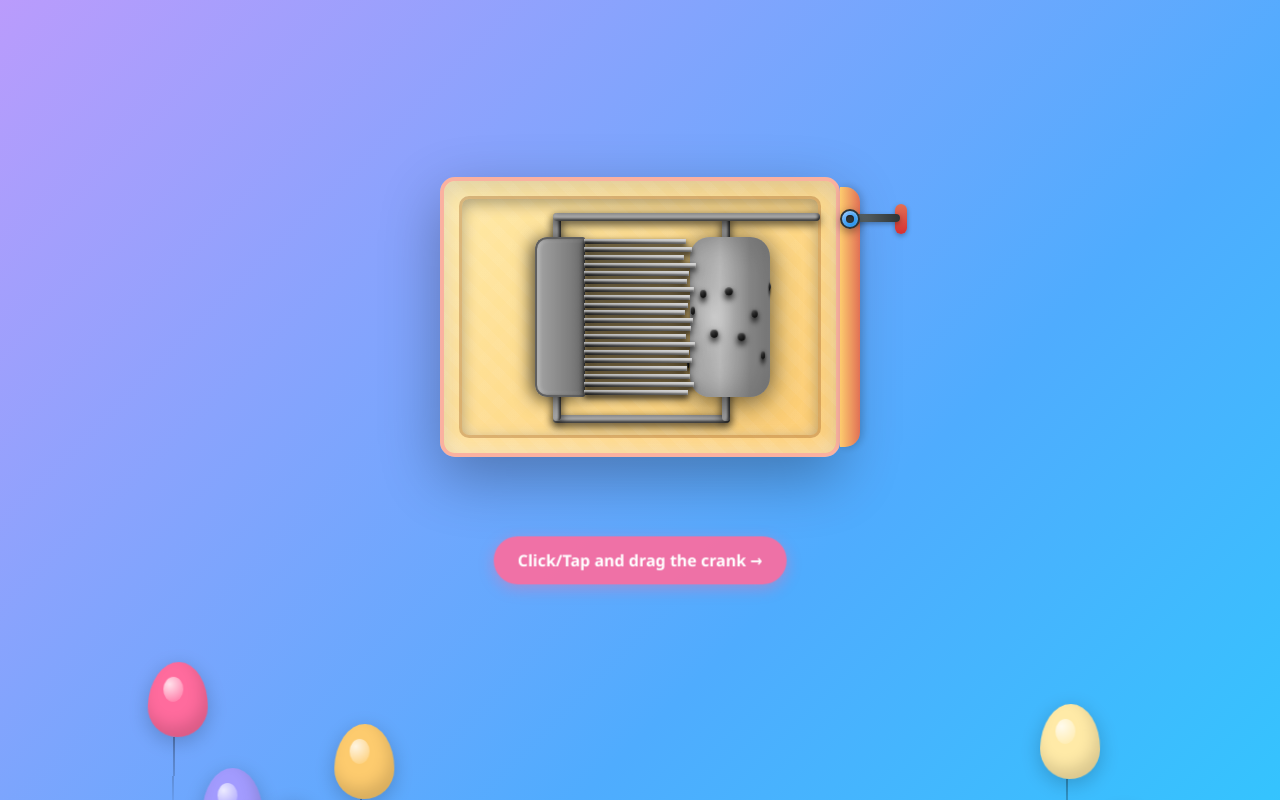
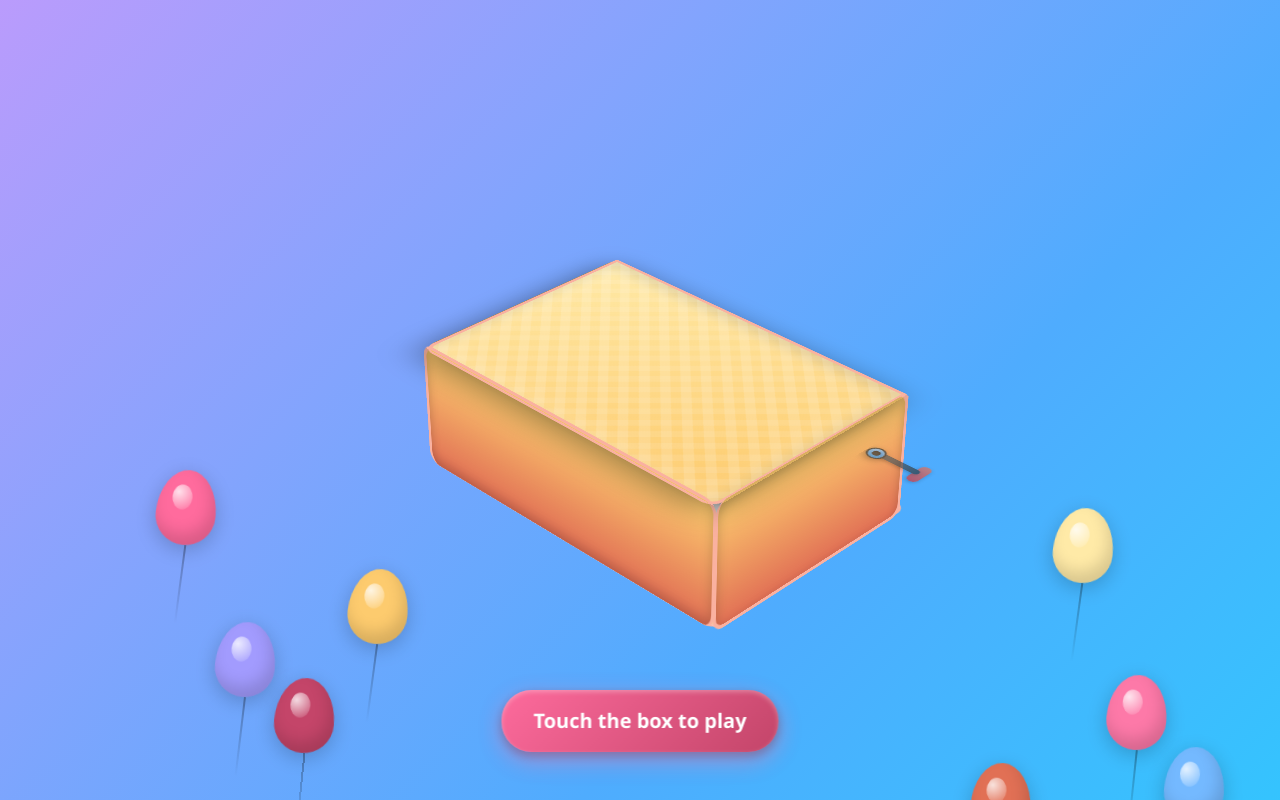
Before and after one commit to shivaniamb/shivaniamb.github.io, a React (Vite) app: page / in a window 1280 px wide. Built offline with nearby package versions, Linux system fonts and the light colour scheme.

Commit message:
implement reverse rotation

```diff
--- a/src/App.jsx
+++ b/src/App.jsx
@@ -10,11 +10,13 @@ function App() {
   const [selectedSong, setSelectedSong] = useState('hbd');
   const [triggerPopper, setTriggerPopper] = useState(false);
   const [gearHit, setGearHit] = useState(0);
+  const [drumRotationDirection, setDrumRotationDirection] = useState(1);
   const wasPlayingRef = useRef(false);
 
   // Callback when a note is played
-  const handleNotePlayed = () => {
+  const handleNotePlayed = (isForward) => {
     setGearHit(prev => prev + 1);
+    setDrumRotationDirection(isForward ? 1 : -1);
   };
 
   const { isLoaded, isPlaying, handleRotation } = useAudioController(handleNotePlayed);
@@ -44,6 +46,7 @@ function App() {
           onRotate={handleRotation}
           isPlaying={isPlaying}
           gearHit={gearHit}
+          drumRotationDirection={drumRotationDirection}
         />
 
         {!isLoaded && (
--- a/src/components/MusicBox.css
+++ b/src/components/MusicBox.css
@@ -1,9 +1,9 @@
 .music-box-container {
   display: flex;
   justify-content: center;
-  align-items: center;
+  align-items: flex-end;
   min-height: 80vh;
-  perspective: 1000px;
+  perspective: 2000px;
 }
 
 .music-box {
@@ -11,31 +11,46 @@
   width: 400px;
   height: 350px;
   transform-style: preserve-3d;
+  transition: transform 1.5s ease-in-out;
+}
+
+/* Isometric intro view - shows 3D box from angle */
+.music-box.intro-view {
+  transform: rotateX(60deg) rotateY(0deg) rotate(45deg);
+}
+
+/* Top-down view - looks straight down into box */
+.music-box.top-view {
+  transform: rotateX(10deg) rotateY(0deg);
 }
 
 .box-body {
   position: relative;
-  width: 100%;
+  width: 400px;
   height: 280px;
+  transform-style: preserve-3d;
 }
 
+/* Bottom face - floor of box where mechanism sits */
 .box-front {
   position: absolute;
-  width: 100%;
-  height: 100%;
+  width: 400px;
+  height: 280px;
+  left: 0;
+  top: 0;
   background: linear-gradient(135deg, #ffeaa7 0%, #fdcb6e 100%);
   border-radius: 15px;
   box-shadow:
-    0 20px 60px rgba(0, 0, 0, 0.3),
     inset 0 0 40px rgba(255, 255, 255, 0.3),
-    inset 0 8px 20px rgba(0, 0, 0, 0.15),
-    inset 0 -8px 15px rgba(255, 255, 255, 0.2);
+    inset 0 8px 20px rgba(0, 0, 0, 0.15);
   border: 4px solid #fab1a0;
   display: flex;
   flex-direction: column;
   justify-content: center;
   align-items: center;
-  overflow: hidden;
+  overflow: visible;
+  transform-style: preserve-3d;
+  transform: translateZ(0px);
 }
 
 .box-front::before {
@@ -60,9 +75,8 @@
   left: 0;
   right: 0;
   bottom: 0;
-  background-image:
-    repeating-linear-gradient(45deg, transparent, transparent 10px, rgba(255, 255, 255, 0.1) 10px, rgba(255, 255, 255, 0.1) 20px),
-    repeating-linear-gradient(-45deg, transparent, transparent 10px, rgba(255, 255, 255, 0.05) 10px, rgba(255, 255, 255, 0.05) 20px);
+  background-image: repeating-linear-gradient(45deg, transparent, transparent 10px, rgb(255 255 255 / 30%) 10px, rgb(255 255 255 /0.3) 20px),
+                    repeating-linear-gradient(-45deg, transparent, transparent 10px, rgba(255, 255, 255, 0.2) 10px, rgba(255, 255, 255, 0.2) 20px);
   opacity: 0.5;
 }
 
@@ -80,24 +94,114 @@
   backdrop-filter: blur(5px);
 }
 
+/* Front wall - extends up from front edge of bottom */
 .box-side {
   position: absolute;
-  right: -20px;
-  top: 10px;
-  width: 20px;
-  height: 260px;
-  background: linear-gradient(90deg, #fdcb6e 0%, #e17055 100%);
-  border-radius: 0 15px 15px 0;
-  box-shadow: 2px 0 10px rgba(0, 0, 0, 0.2);
+  width: 400px;
+  height: 140px;
+  left: 0px;
+  top: 12px;
+  background: linear-gradient(to bottom, #fdcb6e, #e17055);
+  border: 4px solid #fab1a0;
+  border-bottom: none;
+  border-radius: 0 0 15px 15px;
+  box-shadow: inset 0 -5px 15px rgba(0, 0, 0, 0.2);
+  transform-origin: top center;
+  transform: rotateX(-90deg) translateY(-134px);
+}
+
+/* Left wall - extends up from left edge of bottom */
+.box-left {
+  position: absolute;
+  width: 135px;
+  height: 272px;
+  left: 1px;
+  top: 8px;
+  background: linear-gradient(to right, #e17055, #fdcb6e);
+  border: 4px solid #fab1a0;
+  border-right: none;
+  border-radius: 15px;
+  box-shadow: inset -5px 0 15px rgba(0, 0, 0, 0.2);
+  transform-origin: left center;
+  transform: rotateY(-90deg) translateX(0px);
+}
+
+/* Right wall - extends up from right edge of bottom */
+.box-bottom {
+  position: absolute;
+  width: 142px;
+  height: 270px;
+  right: 1px;
+  top: 11px;
+  background: linear-gradient(to left, #e17055, #fdcb6e);
+  border: 4px solid #fab1a0;
+  border-left: none;
+  border-radius: 15px;
+  box-shadow: inset 5px 0 15px rgba(0, 0, 0, 0.2);
+  transform-origin: right center;
+  transform: rotateY(90deg) translateX(4px);
+}
+
+/* Back wall - extends up from back edge of bottom */
+.box-back {
+  position: absolute;
+  width: 400px;
+  height: 140px;
+  left: 0;
+  bottom: 0;
+  background: linear-gradient(to top, #fdcb6e, #e17055);
+  border: 4px solid #fab1a0;
+  border-top: none;
+  border-radius: 15px;
+  box-shadow: inset 0 5px 15px rgba(0, 0, 0, 0.2);
+  transform-origin: bottom center;
+  transform: rotateX(90deg) translateY(140px);
+}
+
+/* Music Box Lid - sits on top of box, hinges from back */
+.box-lid {
+  position: absolute;
+  width: 396px;
+  height: 271px;
+  left: 2px;
+  top: 12px;
+  transform-origin: top center;
+  transform-style: preserve-3d;
+  z-index: 10;
+  transition: transform 1.2s ease-in-out;
+  transform: translateZ(135px);
+}
+
+.box-lid.opening {
+  transform: translateZ(135px) rotateX(130deg);
+}
+
+.box-lid.hidden {
+  display: none;
+}
+
+.lid-surface {
+  position: absolute;
+  width: 100%;
+  height: 100%;
+  background: linear-gradient(135deg, #ffeaa7 0%, #fdcb6e 100%);
+  border-radius: 0 0 15px 15px;
+  box-shadow:
+    0 10px 40px rgba(0, 0, 0, 0.4),
+    inset 0 0 40px rgba(255, 255, 255, 0.3),
+    inset 0 8px 20px rgba(0, 0, 0, 0.15);
+  border: 4px solid #fab1a0;
+  overflow: hidden;
+  transform-style: preserve-3d;
 }
 
 .crank {
   position: absolute;
   right: -80px;
-  top: -8px;
+  top: 20px;
   transform-origin: 30px center;
   cursor: grab;
-  transition: filter 0.2s;
+  transition: filter 0.2s, transform 1.5s ease-in-out, right 1.5s ease-in-out;
   width: 100px;
   height: 100px;
   z-index: 99;
@@ -204,7 +308,7 @@
   position: absolute;
   top: 50%;
   left: 50%;
-  transform: translate(-50%, -50%) translateZ(-20px);
+  transform: translate(-50%, -50%);
   width: 250px;
   height: 180px;
   opacity: 1;
@@ -447,11 +551,73 @@
   75% { transform: translateX(1px); }
 }
 
+/* Touch prompt for intro view */
+.touch-prompt {
+  position: absolute;
+  bottom: -80px;
+  left: 50%;
+  transform: translateX(-50%);
+  background: linear-gradient(135deg, #ff6b9d 0%, #c44569 100%);
+  color: white;
+  padding: 16px 32px;
+  border-radius: 30px;
+  font-size: 20px;
+  font-weight: 700;
+  white-space: nowrap;
+  box-shadow:
+    0 8px 25px rgba(255, 107, 157, 0.5),
+    0 4px 10px rgba(0, 0, 0, 0.3),
+    inset 0 2px 5px rgba(255, 255, 255, 0.3);
+  animation: pulse 2s ease-in-out infinite;
+  z-index: 1000;
+  cursor: pointer;
+  transition: opacity 0.5s ease-in-out;
+}
+
+.touch-prompt.fade-out {
+  opacity: 0;
+}
+
+@keyframes pulse {
+  0%, 100% {
+    transform: translateX(-50%) scale(1);
+    box-shadow:
+      0 8px 25px rgba(255, 107, 157, 0.5),
+      0 4px 10px rgba(0, 0, 0, 0.3),
+      inset 0 2px 5px rgba(255, 255, 255, 0.3);
+  }
+  50% {
+    transform: translateX(-50%) scale(1.05);
+    box-shadow:
+      0 10px 30px rgba(255, 107, 157, 0.7),
+      0 6px 15px rgba(0, 0, 0, 0.4),
+      inset 0 2px 5px rgba(255, 255, 255, 0.4);
+  }
+}
+
 /* Mobile responsive styles */
 @media (max-width: 768px) {
+  .music-box-container {
+    align-items: center;
+  }
   .music-box {
-    width: 90vw;
-    max-width: 350px;
-    transform: scale(0.85);
+    /* width: 100vw; */
+    transform: scale(0.75);
+    top: 100px;
+    left: -15px;
+
+    &.intro-view {
+      transform: scale(0.75) rotateX(60deg) rotateY(0deg) rotate(45deg);
+    }
+
+    &.top-view {
+      transform: scale(0.75) rotateX(15deg) rotateY(0deg);
+    }
+  }
+
+  .touch-prompt {
+    font-size: 18px;
+    padding: 14px 28px;
+    bottom: -70px;
   }
 }
--- a/src/components/MusicBox.jsx
+++ b/src/components/MusicBox.jsx
@@ -1,10 +1,13 @@
 import { useState, useRef, useEffect } from 'react';
 import './MusicBox.css';
 
-const MusicBox = ({ onRotate, isPlaying, gearHit }) => {
+const MusicBox = ({ onRotate, isPlaying, gearHit, drumRotationDirection }) => {
   const [rotation, setRotation] = useState(0);
   const [isDragging, setIsDragging] = useState(false);
   const [cylinderRotation, setCylinderRotation] = useState(0);
+  const [isIntroView, setIsIntroView] = useState(true);
+  const [isTransitioning, setIsTransitioning] = useState(false);
+  const [isLidOpen, setIsLidOpen] = useState(false);
   const crankRef = useRef(null);
   const lastAngleRef = useRef(0);
   const animationFrameRef = useRef(null);
@@ -26,16 +29,32 @@ const MusicBox = ({ onRotate, isPlaying, gearHit }) => {
   };
 
   const handleMouseDown = (e) => {
+    if (isIntroView || isTransitioning) return;
     e.preventDefault();
     setIsDragging(true);
     lastAngleRef.current = calculateAngle(e.clientX, e.clientY);
   };
 
   const handleTouchStart = (e) => {
-    e.preventDefault();
+    if (isIntroView || isTransitioning) return;
+    if (e.cancelable) e.preventDefault();
     setIsDragging(true);
     const touch = e.touches[0];
     lastAngleRef.current = calculateAngle(touch.clientX, touch.clientY);
+  };
+
+  const handleIntroClick = () => {
+    if (isTransitioning) return;
+    setIsTransitioning(true);
+    setIsLidOpen(true);
+
+    // Start view transition immediately
+    setIsIntroView(false);
+
+    // Complete transition after animation duration
+    setTimeout(() => {
+      setIsTransitioning(false);
+    }, 1500);
   };
 
   const handleMouseMove = (e) => {
@@ -50,9 +69,9 @@ const MusicBox = ({ onRotate, isPlaying, gearHit }) => {
 
     setRotation((prev) => prev + delta);
 
-    // Notify parent about rotation
+    // Notify parent about rotation (with direction)
     if (onRotate && Math.abs(delta) > 0.5) {
-      onRotate(Math.abs(delta));
+      onRotate(delta);
     }
 
     lastAngleRef.current = currentAngle;
@@ -72,9 +91,9 @@ const MusicBox = ({ onRotate, isPlaying, gearHit }) => {
 
     setRotation((prev) => prev + delta);
 
-    // Notify parent about rotation
+    // Notify parent about rotation (with direction)
     if (onRotate && Math.abs(delta) > 0.5) {
-      onRotate(Math.abs(delta));
+      onRotate(delta);
     }
 
     lastAngleRef.current = currentAngle;
@@ -87,6 +106,19 @@ const MusicBox = ({ onRotate, isPlaying, gearHit }) => {
   const handleTouchEnd = () => {
     setIsDragging(false);
   };
+
+  useEffect(() => {
+    const crankElement = crankRef.current;
+    if (crankElement) {
+      crankElement.addEventListener('touchstart', handleTouchStart, { passive: false });
+    }
+
+    return () => {
+      if (crankElement) {
+        crankElement.removeEventListener('touchstart', handleTouchStart);
+      }
+    };
+  }, [isIntroView, isTransitioning]);
 
   useEffect(() => {
     if (isDragging) {
@@ -107,14 +139,25 @@ const MusicBox = ({ onRotate, isPlaying, gearHit }) => {
   // Rotate drum when a note is hit
   useEffect(() => {
     if (gearHit > 0) {
-      setCylinderRotation(prev => prev + 14.4); // Rotate 14.4 degrees per note (25 notes = 360°)
+      setCylinderRotation(prev => prev + (14.4 * drumRotationDirection)); // Rotate 14.4 degrees per note, direction based on cranking
     }
-  }, [gearHit]);
+  }, [gearHit, drumRotationDirection]);
 
   return (
     <div className="music-box-container">
-      <div className="music-box">
+      <div
+        className={`music-box ${isIntroView ? 'intro-view' : 'top-view'} ${isTransitioning ? 'transitioning' : ''}`}
+        onClick={isIntroView ? handleIntroClick : undefined}
+        style={{ cursor: isIntroView ? 'pointer' : 'default' }}
+      >
         <div className="box-body">
+          {/* Lid element */}
+          <div className={`box-lid ${isLidOpen ? 'opening' : ''}`}>
+            <div className="lid-surface">
+              <div className="decorative-pattern"></div>
+            </div>
+          </div>
+
           <div className="box-front">
             <div className="decorative-pattern"></div>
 
@@ -185,14 +228,22 @@ const MusicBox = ({ onRotate, isPlaying, gearHit }) => {
             </div>
           </div>
           <div className="box-side"></div>
+          <div className="box-left"></div>
+          <div className="box-bottom"></div>
+          <div className="box-back"></div>
         </div>
 
         <div
           ref={crankRef}
           className={`crank ${isDragging ? 'dragging' : ''} ${isPlaying ? 'playing' : ''}`}
-          style={{ transform: `rotate(${rotation}deg)` }}
+          style={{
+            transform: `rotate(${rotation}deg) ${!isIntroView ? 'translateZ(175px)' : 'translateZ(100px)'}`,
+            pointerEvents: isIntroView || isTransitioning ? 'none' : 'auto',
+            opacity: isIntroView ? 0.7 : 1,
+            right: (isIntroView) ? -80 : -76,
+            transition: (isIntroView || isTransitioning) ? 'filter 0.2s, transform 1.5s ease-in-out, right 1.5s ease-in-out' : 'filter 0.2s',
+          }}
           onMouseDown={handleMouseDown}
-          onTouchStart={handleTouchStart}
         >
           <div className="crank-handle"></div>
           <div className="crank-arm"></div>
@@ -200,14 +251,18 @@ const MusicBox = ({ onRotate, isPlaying, gearHit }) => {
             <div className="crank-knob-center"></div>
           </div>
         </div>
-
-        {isDragging && (
-          <div className="instruction-hint fade-out">Keep Cranking!</div>
-        )}
-        {!isDragging && !isPlaying && (
-          <div className="instruction-hint">Click/Tap and drag the crank →</div>
-        )}
       </div>
+      {isIntroView && (
+          <div className={`touch-prompt ${isTransitioning ? 'fade-out' : ''}`}>
+          Touch the box to play
+          </div>
+      )}
+      {!isIntroView && isDragging && (
+        <div className="instruction-hint fade-out">Keep Cranking!</div>
+      )}
+      {!isIntroView && !isDragging && !isPlaying && (
+        <div className="instruction-hint">Click/Tap and drag the crank →</div>
+      )}
     </div>
   );
 };
--- a/src/hooks/useAudioController.js
+++ b/src/hooks/useAudioController.js
@@ -71,7 +71,7 @@ export const useAudioController = (onNotePlayed) => {
 
     // Notify that a note was played
     if (onNotePlayed) {
-      onNotePlayed();
+      onNotePlayed(true);
     }
 
     // Clean up after note finishes
@@ -81,6 +81,39 @@ export const useAudioController = (onNotePlayed) => {
 
     // Move to next note
     currentNoteIndexRef.current = (currentNoteIndexRef.current + 1) % notesSequenceRef.current.length;
+  };
+
+  const playPreviousNote = (speedMultiplier) => {
+    if (!audioContextRef.current || notesSequenceRef.current.length === 0) return;
+
+    // Move to previous note
+    currentNoteIndexRef.current = (currentNoteIndexRef.current - 1 + notesSequenceRef.current.length) % notesSequenceRef.current.length;
+
+    const noteData = notesSequenceRef.current[currentNoteIndexRef.current];
+
+    // Adjust duration based on cranking speed
+    const adjustedDuration = noteData.duration / speedMultiplier;
+
+    // Play the note with adjusted duration
+    const noteNodes = playMusicBoxNote(
+      audioContextRef.current,
+      noteData.frequency,
+      adjustedDuration,
+      gainNodeRef.current
+    );
+
+    activeNotesRef.current.push(noteNodes);
+    lastPlayedNoteRef.current = Date.now();
+
+    // Notify that a note was played
+    if (onNotePlayed) {
+      onNotePlayed(false);
+    }
+
+    // Clean up after note finishes
+    setTimeout(() => {
+      activeNotesRef.current = activeNotesRef.current.filter(n => n !== noteNodes);
+    }, adjustedDuration * 1000 + 100);
   };
 
   const stopPlaying = () => {
@@ -98,6 +131,7 @@ export const useAudioController = (onNotePlayed) => {
     }
 
     const now = Date.now();
+    const isClockwise = rotationDelta > 0;
 
     // Calculate current cranking speed (degrees per second)
     if (lastRotationTimeRef.current) {
@@ -123,7 +157,13 @@ export const useAudioController = (onNotePlayed) => {
 
       // Play notes (usually just 1, but could be more if rotation was very fast)
       for (let i = 0; i < notesToPlay; i++) {
-        playNextNote(currentSpeedRef.current);
+        if (isClockwise) {
+          // Clockwise: play forward
+          playNextNote(currentSpeedRef.current);
+        } else {
+          // Anticlockwise: play in reverse
+          playPreviousNote(currentSpeedRef.current);
+        }
       }
 
       // Reduce accumulator by the exact amount used
--- a/src/index.css
+++ b/src/index.css
@@ -26,7 +26,7 @@ body {
   padding: 0;
   min-width: 320px;
   min-height: 100vh;
-  overflow-x: hidden;
+  overflow: hidden;
 }
 
 #root {
```
